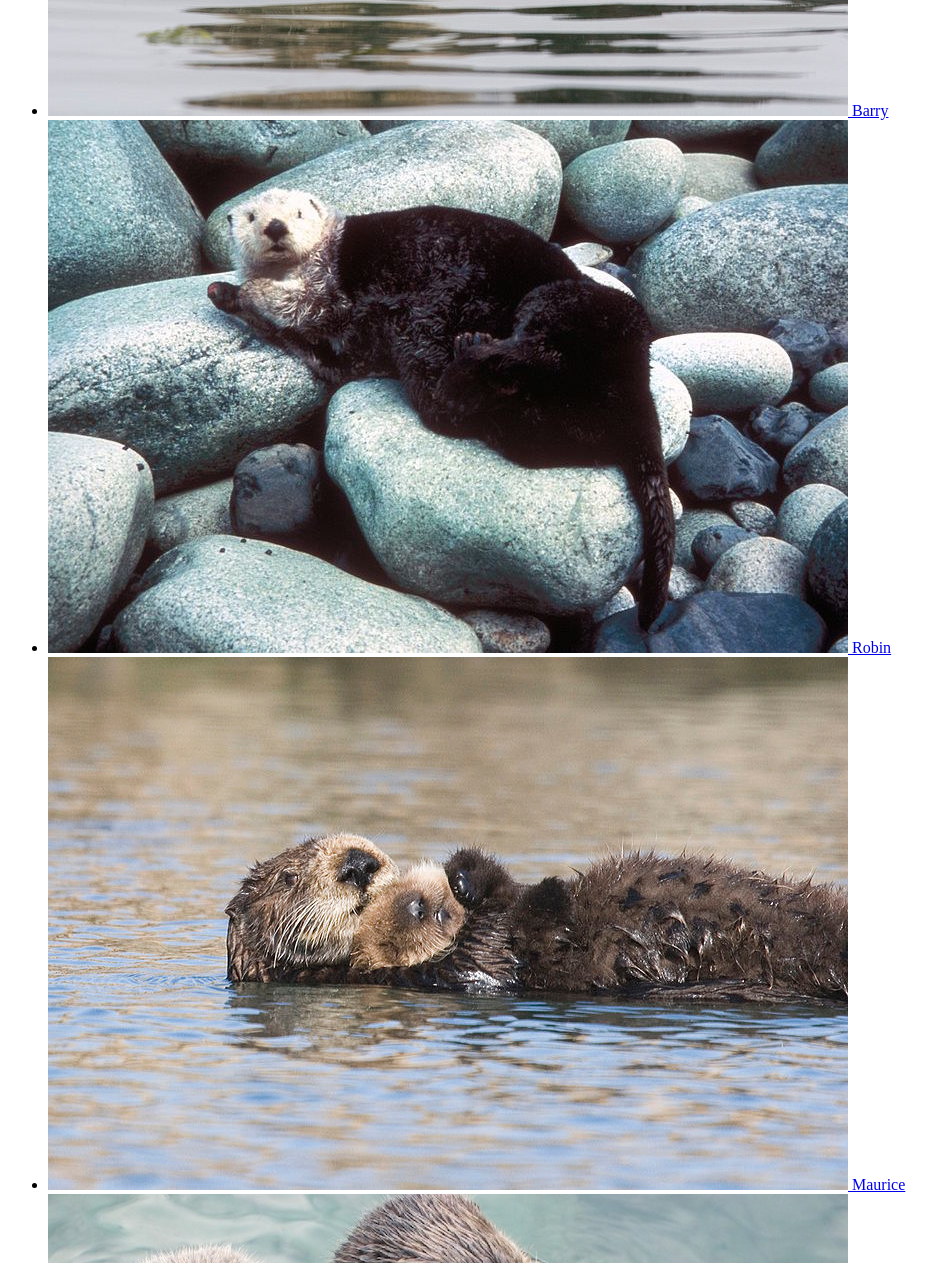
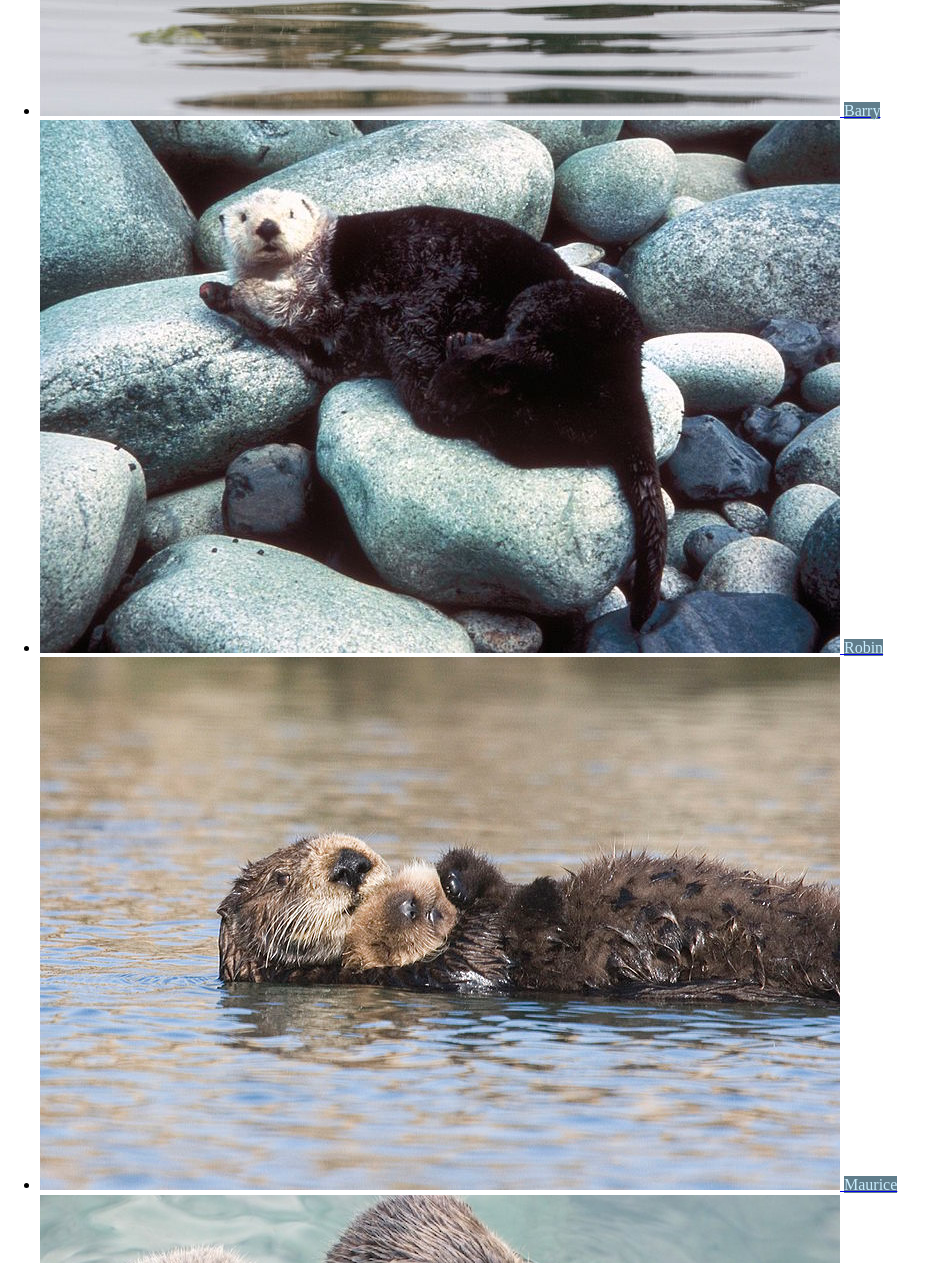
Before and after one commit to VidyaMuniraju/Ottergram, a plain HTML site: page index.html in a window 1280 px wide. Shown: the part 497-1760 px from the top of the page, without its empty margins (0-944 px from the left). Drawn offline with nearby package versions, Linux system fonts and the light colour scheme.

Commit message:
update again

```diff
--- a/index.html
+++ b/index.html
@@ -3,7 +3,8 @@
   <head>
     <meta charset="utf-8">
     <title>ottergram</title>
-    <link rel="stylesheet" href="stylesheets/styles.css">
+    <link rel="stylesheet" href="https://cdnjs.cloudflare.com/ajax/libs/normalize/5.0.0/normalize.min.css" />
+    <link rel="stylesheet" href="stylesheets\styles.css">
     <link rel="icon" href="favicon.ico"/>
   </head>
   <body>
@@ -14,31 +15,31 @@
     <li>
       <a href="#">
         <img src="img/otter1.jpg" alt="Barry the Otter">
-        <span>Barry</span>
+        <span class="thumbnail-title">Barry</span>
       </a>
     </li>
     <li>
       <a href="#">
         <img src="img/otter2.jpg" alt="Robin the Otter">
-        <span>Robin</span>
+        <span class="thumbnail-title">Robin</span>
       </a>
     </li>
     <li>
       <a href="#">
         <img src="img/otter3.jpg" alt="Maurice the Otter">
-        <span>Maurice</span>
+        <span class="thumbnail-title">Maurice</span>
       </a>
     </li>
     <li>
       <a href="#">
         <img src="img/otter4.jpg" alt="Lesley the Otter">
-        <span>Lesley</span>
+        <span class="thumbnail-title">Lesley</span>
       </a>
     </li>
     <li>
       <a href="#">
         <img src="img/otter5.jpg" alt="Barbara the Otter">
-        <span>Barbara</span>
+        <span class="thumbnail-title">Barbara</span>
       </a>
     </li>
   </ul>
--- a/stylesheets/styles.css
+++ b/stylesheets/styles.css
@@ -0,0 +1,4 @@
+.thumbnail-title {
+background: rgb(96, 125, 139);
+color: rgb(202, 238, 255);
+}
```
